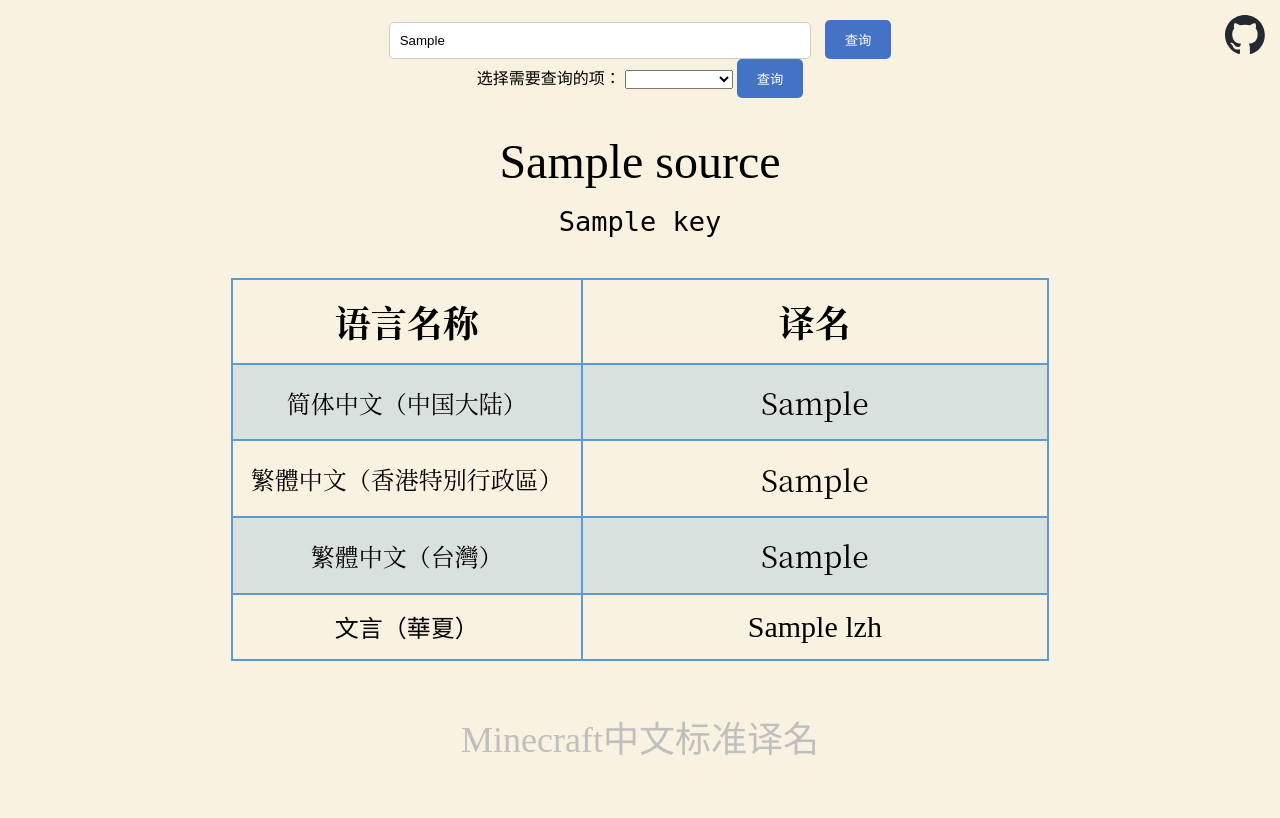
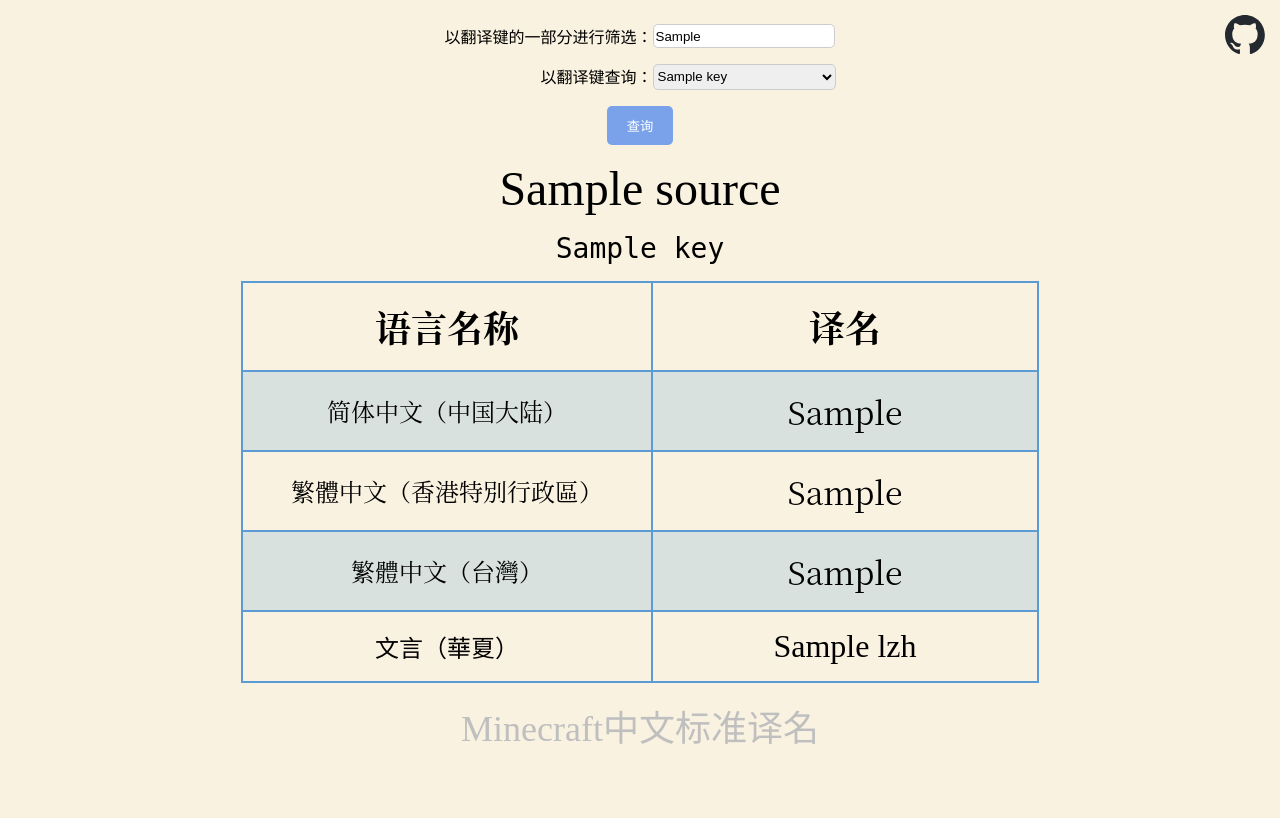
Before and after one commit to SkyEye-FAST/minecraft_translation_flask, a Flask app: template templates/index.html in a window 1280 px wide. After the commit the page ends 744 px from the top, so only its background shows below. Run offline with Flask 3, Linux system fonts and the light colour scheme; the template is opened without the code that fills it: most values are stand-ins (such as "Sample title", 1, 10 or a date in 2020); some libraries are stand-ins or nearby versions.

Commit message:
Optimize layout

```diff
--- a/app.py
+++ b/app.py
@@ -76,7 +76,7 @@ app = Flask(__name__)
 
 @app.route("/", methods=["GET", "POST"])
 def index():
-    keys = translation = selected_translation = {}
+    translation = selected_translation = {}
     selected_option = source_str = ""
     query_str = ""
 
@@ -96,6 +96,10 @@ def index():
             selected_translation = translation.get(selected_option)
             source_str = data["en_us"][selected_option]
 
+        keys.remove(selected_option)
+    else:
+        keys = list(data["en_us"].keys())
+
     return render_template(
         "index.html",
         source=source_str,
--- a/static/style.css
+++ b/static/style.css
@@ -1,87 +1,47 @@
 body {
     background-color: #f9f2e0;
-    padding: 0;
-    margin: 0;
+
+    display: flex;
+    flex-direction: column;
+    align-items: center;
+    gap: 1em;
 }
 
-.container {
-    display: flex;
-    flex-direction: column;
-    justify-content: center;
-    align-items: center;
+/* github link */
+.github-link {
+    position: absolute;
+    top: 15px;
+    right: 15px;
 }
 
-form {
-    display: flex;
-    justify-content: center;
-    align-items: center;
-    margin-top: 20px;
+.github-icon {
+    width: 40px;
+    height: auto;
 }
 
-input[type="text"] {
-    padding: 10px;
-    border: 1px solid #ccc;
-    border-radius: 5px;
-    margin-right: 10px;
-    width: 400px;
-}
-
-input[type="submit"] {
-    padding: 10px 20px;
-    background-color: #4472c4;
-    color: white;
-    border: none;
-    border-radius: 5px;
-    cursor: pointer;
-}
-
-input[type="submit"]:hover {
-    background-color: #1b4896;
-}
-
-.table-container {
-    width: 1280px;
-    height: 720px;
-    margin: 0 auto;
-    position: relative;
-    background-color: #f9f2e0;
-}
-
+/* display title*/
 .title {
-    text-align: center;
-    font-family: "Noto Serif CJK SC Medium", "思源宋体 SemiBold", SimSun, 'Times New Roman', Times, serif;
-    font-size: 48px;
-    position: absolute;
-    top: 5%;
-    left: 50%;
-    transform: translateX(-50%);
+    font-family: 'Noto Serif CJK SC Medium', '思源宋体 SemiBold', SimSun, 'Times New Roman', Times, serif;
+    max-width: 40vw;
+    font-size: 3em;
 }
 
 .subtitle {
-    text-align: center;
-    font-family: "Fira Code", monospace;
-    font-size: 27px;
-    position: absolute;
-    top: 15%;
-    left: 50%;
-    transform: translateX(-50%);
+    font-family: 'Fira Code', monospace;
+    font-size: 1.75em;
 }
 
+/* display table */
 table {
     border-collapse: collapse;
-    position: absolute;
-    top: 25%;
-    left: calc(50% - 409px);
-    width: 818px;
-    height: 383px;
 }
 
 table td,
 table th {
-    padding: 10px;
     text-align: center;
+    padding: .5em 2em;
     border: 2px solid #5b9bd5;
-    font-size: 24px;
+    font-size: 1.5em;
 }
 
 .highlight {
@@ -90,47 +50,86 @@ table th {
 
 .table-header {
     font-family: 'Noto Serif CJK SC', "思源宋体", SimSun, 'Times New Roman', Times, serif;
-    font-size: 36px;
+    font-size: 2.25em;
+    white-space: nowrap;
 }
 
 .string {
-    font-size: 30px;
+    font-size: 2em;
+    min-width: 20vw;
+    max-width: 40vw;
+}
+
+.lang-name {
+    white-space: nowrap;
 }
 
 .zh-cn {
-    font-family: "Noto Serif CJK SC", "思源宋体", SimSun, 'Times New Roman', Times, serif;
+    font-family: 'Noto Serif CJK SC', '思源宋体', SimSun, 'Times New Roman', Times, serif;
 }
 
 .zh-hk {
-    font-family: "Noto Serif CJK HK", "思源宋體 香港", SimSun, 'Times New Roman', Times, serif;
+    font-family: 'Noto Serif CJK HK', '思源宋體 香港', SimSun, 'Times New Roman', Times, serif;
 }
 
 .zh-tw {
-    font-family: "Noto Serif CJK TC", "思源宋體", SimSun, 'Times New Roman', Times, serif;
+    font-family: 'Noto Serif CJK TC', '思源宋體', SimSun, 'Times New Roman', Times, serif;
 }
 
 .lzh {
-    font-family: "一点明体", SimSun, 'Times New Roman', Times, serif;
+    font-family: '一点明体', SimSun, 'Times New Roman', Times, serif;
 }
 
 .minecraft-title {
-    text-align: center;
-    font-family: "Noto Serif CJK SC Black", "思源宋体 Heavy", SimSun, 'Times New Roman', Times, serif;
-    font-size: 36px;
+    font-family: 'Noto Serif CJK SC Black', '思源宋体 Heavy', SimSun, 'Times New Roman', Times, serif;
+    font-size: 2.25em;
     color: #bfbfbf;
-    position: absolute;
-    top: 85%;
-    left: 50%;
-    transform: translateX(-50%);
 }
 
-.github-link {
-    position: fixed;
-    top: 15px;
-    right: 15px;
+/* form */
+.form {
+    display: flex;
+    flex-direction: column;
+    align-items: center;
+    gap: 1em;
 }
 
-.github-icon {
-    width: 40px;
-    height: auto;
+.form .container {
+    margin-top: 1em;
+
+    display: grid;
+    grid-row-gap: 1em;
+    grid-template-columns: max-content max-content;
 }
+
+.form .container label {
+    text-align: right;
+}
+
+.form .container input {
+    padding-top: .25em;
+    padding-bottom: .25em;
+    border: 1px solid #ccc;
+    border-radius: 5px;
+    width: calc(100% - .5em);
+}
+
+.form .container select {
+    padding-top: .25em;
+    padding-bottom: .25em;
+    border: 1px solid #ccc;
+    border-radius: 5px;
+}
+
+.form .submit {
+    padding: 10px 20px;
+    background-color: #7aa2ea;
+    color: white;
+    border: none;
+    border-radius: 5px;
+    cursor: pointer;
+}
+
+.form .submit:hover {
+    background-color: #6493e7;
+}
--- a/templates/index.html
+++ b/templates/index.html
@@ -9,29 +9,28 @@
 </head>
 
 <body>
-    <form class="container" action="/" method="post">
-        <div>
-            <input type="text" name="query-input" id="query-input" value="{{ input_value }}" placeholder="输入源字符串的一部分……"
+<a class="github-link" href="https://github.com/SkyEye-FAST/minecraft_translation_flask">
+    <img class="github-icon" src="{{ url_for('static', filename='images/github-icon.svg') }}" alt="GitHub">
+</a>
+
+<form class="form" action="/" method="post">
+    <div class="container">
+        <label for="query-input">以翻译键的一部分进行筛选：</label>
+        <input type="text" name="query-input" id="query-input" value="{{ input_value }}"
                autocomplete="off">
-            <input type="submit" value="查询">
-        </div>
-        <div>
-            <label for="options">选择需要查询的项：</label>
+        <label for="options">以翻译键查询：</label>
         <select name="options" id="options">
-                {% if not selected_option %} <option value="" selected> </option> {% endif %}
+            {% if key %}
+            <option value="{{ key }}" selected>{{ key }}</option>
+            {% endif %}
             {% for option in keys %}
             <option value="{{ option }}">{{ option }}</option>
             {% endfor %}
         </select>
-            <input type="submit" value="查询">
     </div>
+    <input class="submit" type="submit" value="查询">
 </form>
 
-    <a class="github-link" href="https://github.com/SkyEye-FAST/minecraft_translation_flask">
-        <img class="github-icon" src="{{ url_for('static', filename='images/github-icon.svg') }}" alt="GitHub">
-    </a>
-
-    <div class="table-container">
 {% if translation %}
 <div class="title">
     {{ source }}
@@ -41,23 +40,23 @@
 </div>
 <table>
     <tr>
-                <th class="table-header" style="width: 30%;">语言名称</th>
-                <th class="table-header" style="width: 40%;">译名</th>
+        <th class="table-header">语言名称</th>
+        <th class="table-header">译名</th>
     </tr>
     <tr lang="zh-Hans-CN" class="zh-cn highlight">
-                <td>简体中文（中国大陆）</td>
+        <td class="lang-name">简体中文（中国大陆）</td>
         <td class="string">{{ translation["zh_cn"] }}</td>
     </tr>
     <tr lang="zh-Hant-HK" class="zh-hk">
-                <td>繁體中文（香港特別行政區）</td>
+        <td class="lang-name">繁體中文（香港特別行政區）</td>
         <td class="string">{{ translation["zh_hk"] }}</td>
     </tr>
     <tr lang="zh-Hant-TW" class="zh-tw highlight">
-                <td>繁體中文（台灣）</td>
+        <td class="lang-name">繁體中文（台灣）</td>
         <td class="string">{{ translation["zh_tw"] }}</td>
     </tr>
     <tr lang="lzh" class="lzh">
-                <td>文言（華夏）</td>
+        <td class="lang-name">文言（華夏）</td>
         <td class="string">{{ translation["lzh"] }}</td>
     </tr>
 </table>
@@ -65,7 +64,6 @@
 <div class="minecraft-title">
     Minecraft中文标准译名
 </div>
-    </div>
 
 </body>
 
```
Also changed, not shown: 1 other file. Lines whose indentation alone changed are shown as unchanged.
